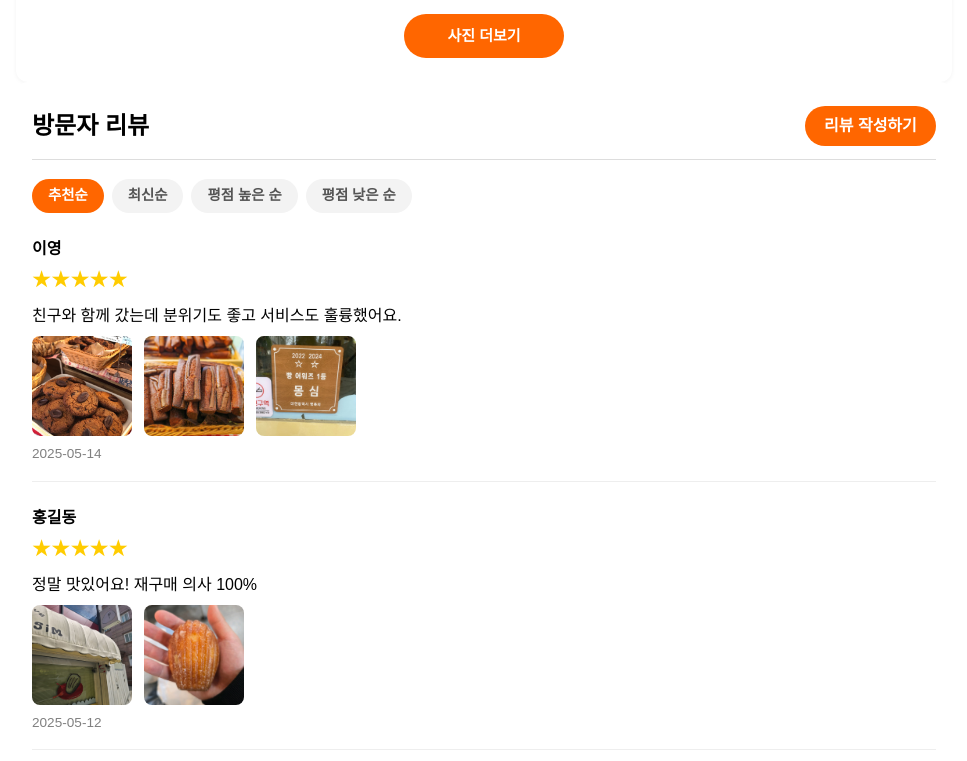
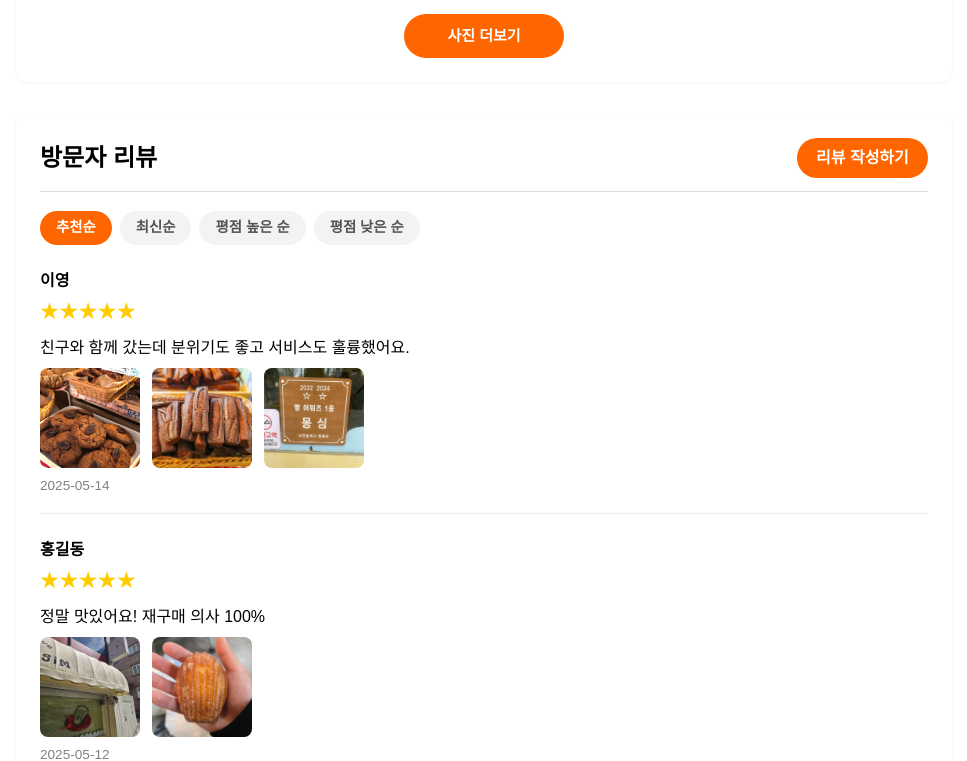
Before and after one commit to Food-Pick/FoodPick-Web, a Next.js app in the folder foodpick-nextjs-front/: page /restaurant_detail/1 in a window 1280 px wide. Shown: the part 1680-2441 px from the top of the page, without its empty margins (156-1123 px from the left). Built offline with nearby package versions, Linux system fonts and the light colour scheme.

Commit message:
css change

```diff
--- a/foodpick-nextjs-front/styles/ReviewSection.module.css
+++ b/foodpick-nextjs-front/styles/ReviewSection.module.css
@@ -1,7 +1,9 @@
 .reviewSection {
-  padding: 1.5rem 1rem;
-  background-color: white;
+  background: white;
+  padding: 1.5rem;
   border-radius: 12px;
+  box-shadow: 0 1px 4px rgba(0,0,0,0.05);
+  margin-top: 2rem;
 }
 
 .reviewHeader {
```
